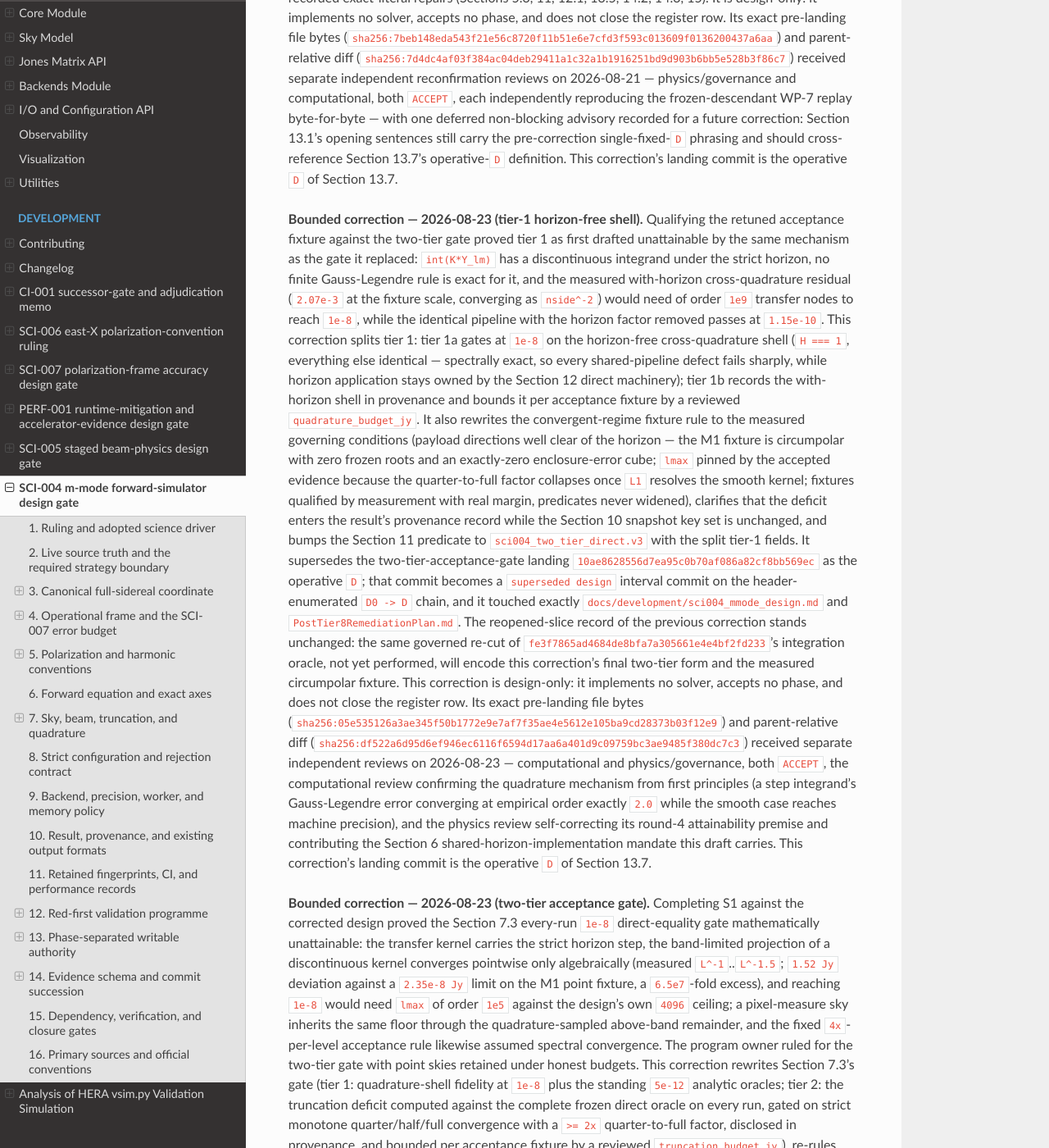
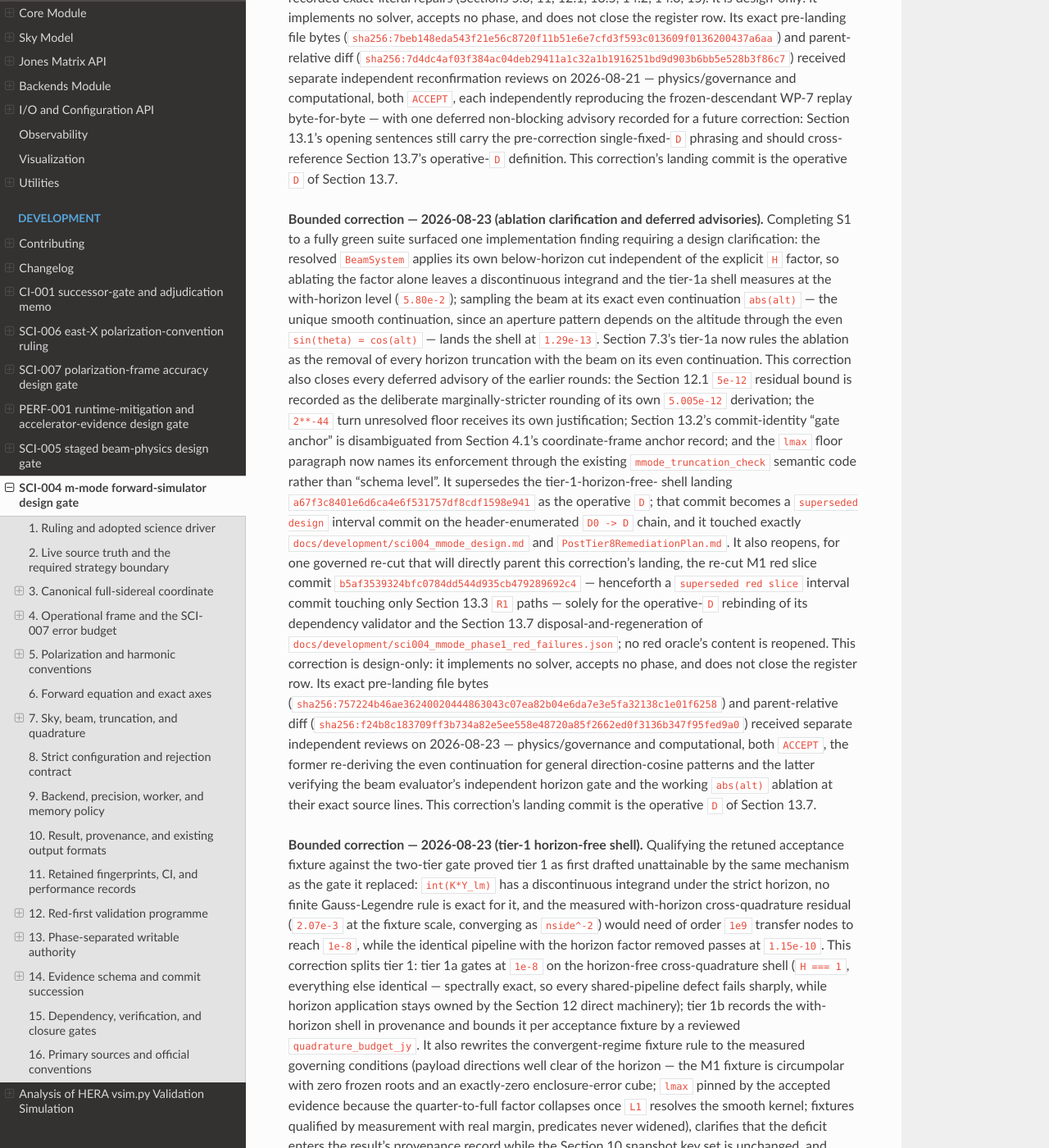
Before and after one commit to RRI-interferometry/RRIVis, a Sphinx documentation site: the page built from docs/development/sci004_mmode_design.md, in a window 1280 px wide and 1400 px high, scrolled down 492 px. Shown: the whole window at 82% size. Built offline with Sphinx 7.4.7 and the Read the Docs theme 3.1.0, drawn with Linux system fonts in a browser that asks for light colours; some of the changed text lies outside the part shown.

Commit message:
docs(science): clarify SCI-004 tier-1a ablation and close deferred advisories

````diff
--- a/docs/development/sci004_mmode_design.md
+++ b/docs/development/sci004_mmode_design.md
@@ -31,6 +31,49 @@ deferred non-blocking advisory recorded for a future correction: Section
 phrasing and should cross-reference Section 13.7's operative-`D`
 definition. This correction's landing commit is the operative `D` of
 Section 13.7.
+
+**Bounded correction — 2026-08-23 (ablation clarification and deferred
+advisories).** Completing S1 to a fully green suite surfaced one
+implementation finding requiring a design clarification: the resolved
+`BeamSystem` applies its own below-horizon cut independent of the explicit
+`H` factor, so ablating the factor alone leaves a discontinuous integrand
+and the tier-1a shell measures at the with-horizon level (`5.80e-2`);
+sampling the beam at its exact even continuation `abs(alt)` — the unique
+smooth continuation, since an aperture pattern depends on the altitude
+through the even `sin(theta) = cos(alt)` — lands the shell at `1.29e-13`.
+Section 7.3's tier-1a now rules the ablation as the removal of every
+horizon truncation with the beam on its even continuation. This
+correction also closes every deferred advisory of the earlier rounds: the
+Section 12.1 `5e-12` residual bound is recorded as the deliberate
+marginally-stricter rounding of its own `5.005e-12` derivation; the
+`2**-44` turn unresolved floor receives its own justification; Section
+13.2's commit-identity "gate anchor" is disambiguated from Section 4.1's
+coordinate-frame anchor record; and the `lmax` floor paragraph now names
+its enforcement through the existing `mmode_truncation_check` semantic
+code rather than "schema level". It supersedes the tier-1-horizon-free-
+shell landing `a67f3c8401e6d6ca4e6f531757df8cdf1598e941` as the operative
+`D`; that commit becomes a `superseded design` interval commit on the
+header-enumerated `D0 -> D` chain, and it touched exactly
+`docs/development/sci004_mmode_design.md` and
+`PostTier8RemediationPlan.md`. It also reopens, for one governed re-cut
+that will directly parent this correction's landing, the re-cut M1 red
+slice commit `b5af3539324bfc0784dd544d935cb479289692c4` — henceforth a
+`superseded red slice` interval commit touching only Section 13.3 `R1`
+paths — solely for the operative-`D` rebinding of its dependency
+validator and the Section 13.7 disposal-and-regeneration of
+`docs/development/sci004_mmode_phase1_red_failures.json`; no red oracle's
+content is reopened. This correction is design-only: it implements no
+solver, accepts no phase, and does not close the register row. Its exact
+pre-landing file bytes
+(`sha256:757224b46ae36240020444863043c07ea82b04e6da7e3e5fa32138c1e01f6258`)
+and parent-relative diff
+(`sha256:f24b8c183709ff3b734a82e5ee558e48720a85f2662ed0f3136b347f95fed9a0`)
+received separate independent reviews on 2026-08-23 — physics/governance
+and computational, both `ACCEPT`, the former re-deriving the even
+continuation for general direction-cosine patterns and the latter
+verifying the beam evaluator's independent horizon gate and the working
+`abs(alt)` ablation at their exact source lines. This correction's
+landing commit is the operative `D` of Section 13.7.
 
 **Bounded correction — 2026-08-23 (tier-1 horizon-free shell).**
 Qualifying the retuned acceptance fixture against the two-tier gate proved
@@ -1112,7 +1155,8 @@ it is the smallest `lmax` for which the tier-2 convergence levels satisfy
 `L1 < L2 < lmax` unconditionally, so every legally configurable run can
 evaluate the mandatory gate as specified; `lmax` of `2` or `3` would leave
 `L2` at or beyond `lmax` and the strict monotone predicate structurally
-unsatisfiable, and both reject at schema level.
+unsatisfiable, and both reject at validation time through the existing
+`mmode_truncation_check` semantic code.
 
 A transfer grid of resolution `nside` is the **iso-Gauss grid**: `3*nside`
 Gauss-Legendre colatitude rings — the nodes and weights of the
@@ -1281,10 +1325,17 @@ and the measured cross-quadrature residual converges only as `nside^-2`
 therefore has a sharp half and a recorded half.
 
 **Tier 1a — horizon-free shell, gating at `1e-8`.** The run evaluates the
-complete harmonic pipeline once with the horizon factor replaced by
-`H === 1` and everything else identical — the same grids, beam, fringe,
+complete harmonic pipeline once with **every horizon truncation** removed
+and everything else identical — the same grids, beam object, fringe,
 packing, contraction, and synthesis — on both the production and `qcheck`
-quadratures. With `W0` and `W_q` those two horizon-free cubes,
+quadratures. Removing the explicit `H` factor alone is insufficient: the
+resolved `BeamSystem` applies its own below-horizon cut, and with only the
+factor ablated the shell measures at the with-horizon level. The ablation
+therefore samples the beam at the exact even continuation `abs(alt)` — an
+aperture pattern depends on the zenith angle through
+`sin(theta) = cos(alt)`, an even function of the altitude, so this is its
+unique smooth continuation, not a model change — while the fringe, entire
+in the direction cosines, stays on the true direction. With `W0` and `W_q` those two horizon-free cubes,
 `K = 4*N*B*F`, and `S_num = max(1 Jy, max(abs(W_q)))`, both
 
 ```text
@@ -1936,13 +1987,22 @@ Isolation is the deterministic **certified-ceiling scan**:
   its exactly representable midpoint until the sign-changing bracket's
   outward radian width is at most `1e-11 rad`, giving a certified
   operational root enclosure classified `scan_crossing`. The retained root
-  must satisfy `|f_o(midpoint)| <= 5e-12`, consistent with
-  `L_op * (1e-11/2/(2*pi))`; a larger residual rejects.
+  must satisfy `|f_o(midpoint)| <= 5e-12`; the cited derivation
+  `L_op * (1e-11/2/(2*pi))` evaluates to `5.005e-12`, and the retained
+  `5e-12` is deliberately the marginally stricter rounding — the safe
+  direction, reachable only by a trajectory saturating the ceiling
+  uniformly across the half-enclosure. A larger residual rejects.
 - Any other cell is bisected at its exactly representable midpoint and
   both children re-enter the queue. A cell whose exact width reaches
   `2**-44` turn with neither classification — the deep-tangency
   signature — rejects the entire certificate as
-  `mmode_horizon_unresolved`. No root is silently merged or discarded.
+  `mmode_horizon_unresolved`. The `2**-44` turn floor is a constant of
+  this scan, spelled in turns because every scan bound is an exact-turn
+  quantity: at roughly `3.6e-13 rad` it sits nearly thirty times below
+  the `1e-11 rad` refinement target, so a transverse crossing is isolated
+  long before any cell reaches it and only a genuine near-tangency can
+  drive the queue that deep. No root
+  is silently merged or discarded.
 - Each retained root's census orientation comes from the signs of `f_o` at
   the two probe turns exactly `1e-8` turn outside its enclosure on either
   side: `rising` for a negative-to-positive transit and `setting` for the
@@ -2539,8 +2599,9 @@ exit, stderr byte, differing stdout, missing LF, or cleanup failure rejects.
 
 A Section 13.7 correction accepted after a gate has run does not re-run
 that gate: the commit that was the operative `D` when the gate ran is the
-**gate anchor**, the retained certificate and ancestry facts stay bound to
-it, and the dependency validator authenticates the gate anchor as an
+**gate anchor** — a commit identity, unrelated to Section 4.1's
+coordinate-frame anchor record — the retained certificate and ancestry
+facts stay bound to it, and the dependency validator authenticates the gate anchor as an
 ancestor of the operative `D` through the header-enumerated chain instead
 of requiring the operative `D` to precede `G1`. A correction that reopens
 an already-committed red slice makes that red commit a header-recorded
````
Also changed, not shown: PostTier8RemediationPlan.md (+1 -1 lines).
